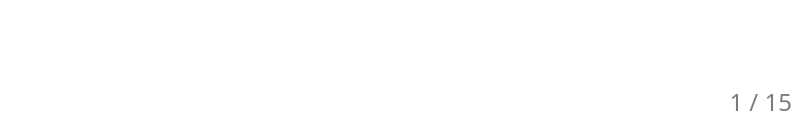
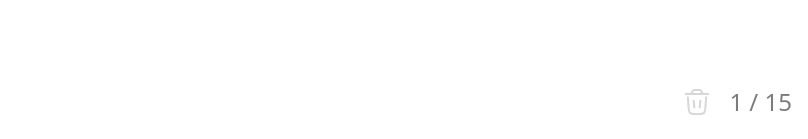
Before and after one commit to kennuuss/kegelcises, a React (Vite) app: page / in a window 1280 px wide. Shown: the part 658-797 px from the top of the page, without its empty margins (472-1280 px from the left). Built offline with nearby package versions, Linux system fonts and the light colour scheme.

Commit message:
added opacity 50 to Erace rep count button when there is 1 rep

```diff
--- a/Components/RepCount.jsx
+++ b/Components/RepCount.jsx
@@ -13,7 +13,7 @@ function RepCount(props) {
 		<div className='flex lg:flex-row flex-col items-center lg:gap-0 gap-4 lg:absolute lg:bottom-2 lg:right-4'>
 			<button
 				className={`w-[64px] active:scale-125 hover:scale-110 transition-all duration-150 h-[64px] dark:text-[#B5B5B5] text-[#7C7C7C] flex justify-center items-center   ${
-					props.currentCount <= 1 && ' pointer-events-none opacity-0 '
+					props.currentCount <= 1 && ' pointer-events-none opacity-30 '
 				}`}
 				onClick={eraceCount}
 				onTouchStart={eraceCount}
```
